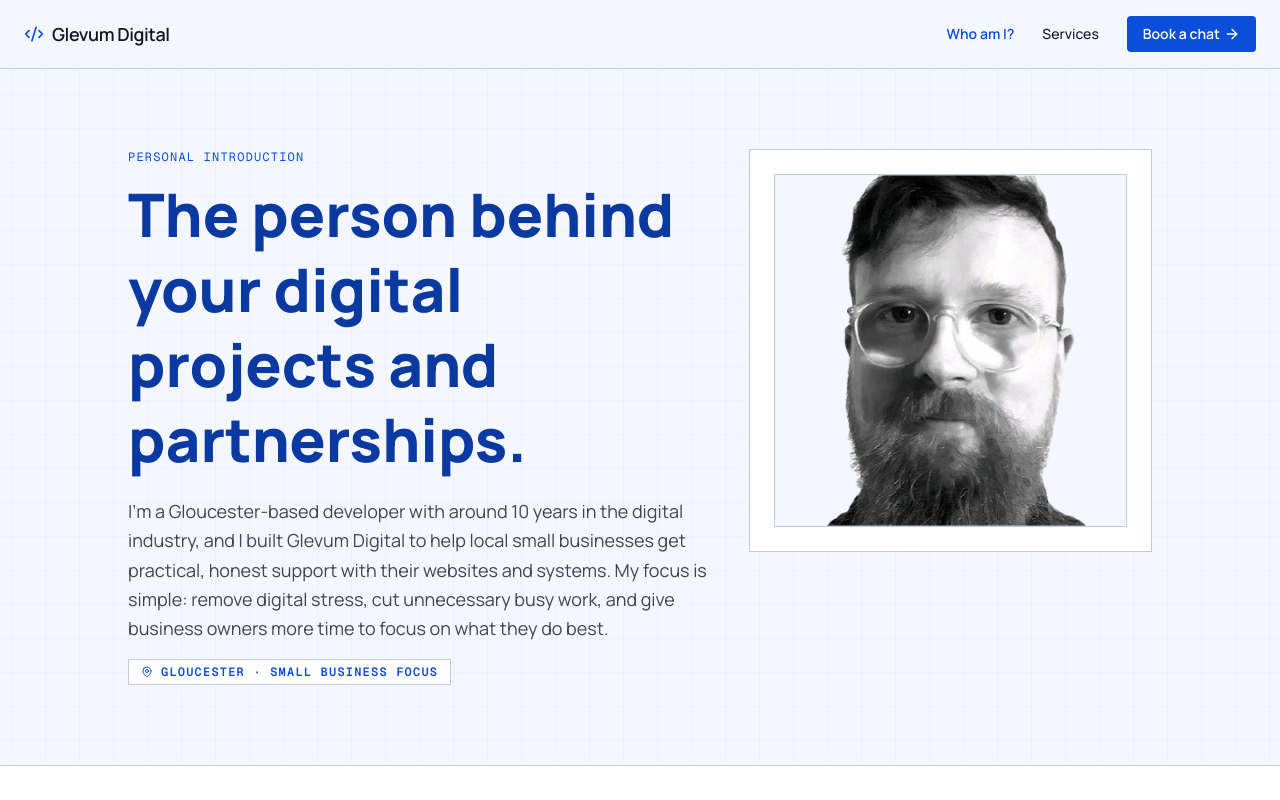
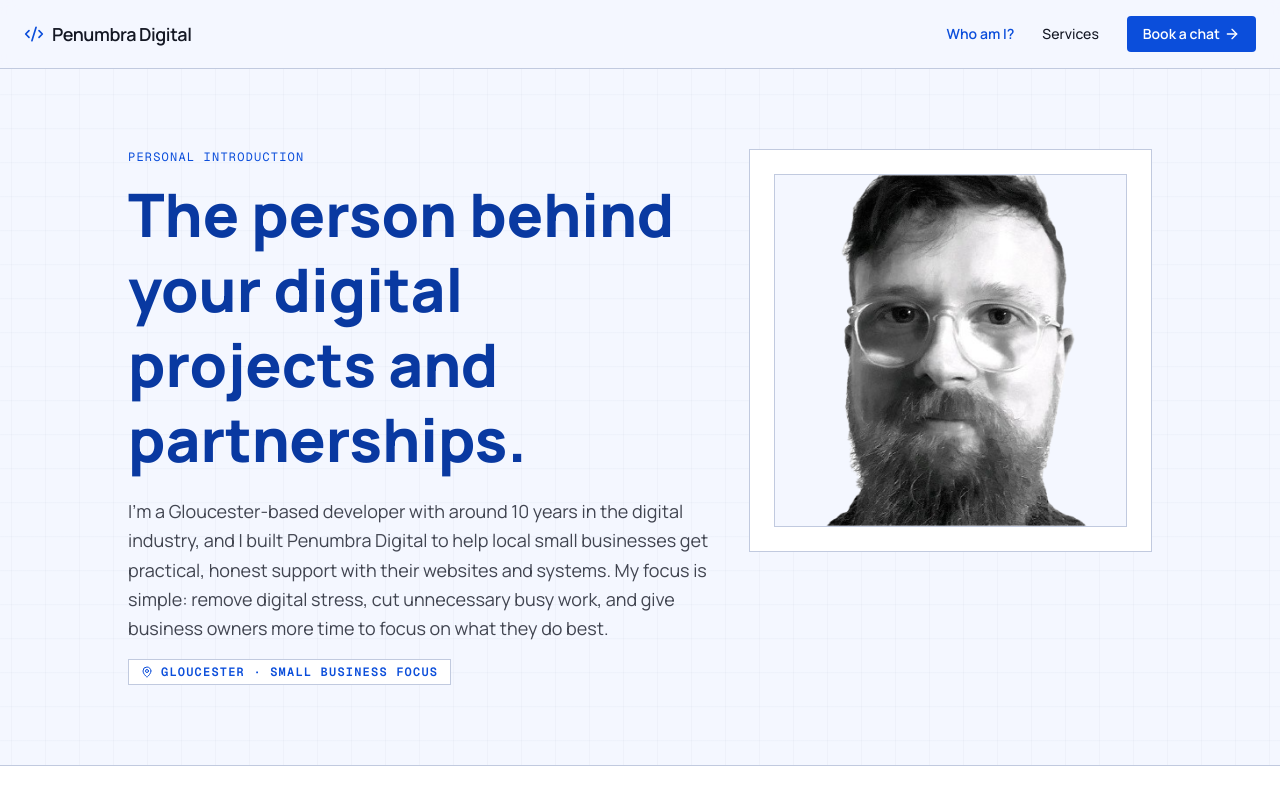
Before and after one commit to Jwakers/glevum-digital, a Next.js app: page /who-am-i in a window 1280 px wide. Shown: the top 800 px of the page. Built offline with nearby package versions, Linux system fonts and the light colour scheme.

Commit message:
feat: update branding across the site to reflect transition from Glevum Digital to Penumbra Digital, including metadata, descriptions, and header content

```diff
--- a/src/app/layout.tsx
+++ b/src/app/layout.tsx
@@ -1,6 +1,6 @@
+import { SiteHeader } from "@/components/site-header";
 import type { Metadata } from "next";
 import { Geist_Mono, Manrope } from "next/font/google";
-import { SiteHeader } from "@/components/site-header";
 import "./globals.css";
 
 const bodyFont = Manrope({
@@ -16,21 +16,21 @@ const geistMono = Geist_Mono({
 export const metadata: Metadata = {
   metadataBase: new URL("https://glevum.digital"),
   title: {
-    default: "Glevum Digital | Get Seen in Gloucester",
-    template: "%s | Glevum Digital",
+    default: "Penumbra Digital | Get Seen in Gloucester",
+    template: "%s | Penumbra Digital",
   },
   description:
     "Bold websites, local visibility, and practical digital support for Gloucester small businesses.",
   alternates: {
     canonical: "/",
   },
-  applicationName: "Glevum Digital",
+  applicationName: "Penumbra Digital",
   category: "business",
   openGraph: {
     type: "website",
     url: "https://glevum.digital",
-    siteName: "Glevum Digital",
-    title: "Glevum Digital | Get Seen in Gloucester",
+    siteName: "Penumbra Digital",
+    title: "Penumbra Digital | Get Seen in Gloucester",
     description:
       "Bold websites, local visibility, and practical digital support for Gloucester small businesses.",
     locale: "en_GB",
@@ -39,13 +39,13 @@ export const metadata: Metadata = {
     //     url: "/og-image.svg",
     //     width: 1200,
     //     height: 630,
-    //     alt: "Glevum Digital - local digital support for Gloucester small businesses",
+    //     alt: "Penumbra Digital - local digital support for Gloucester small businesses",
     //   },
     // ],
   },
   twitter: {
     card: "summary_large_image",
-    title: "Glevum Digital | Get Seen in Gloucester",
+    title: "Penumbra Digital | Get Seen in Gloucester",
     description:
       "Bold websites, local visibility, and practical digital support for Gloucester small businesses.",
     // images: ["/og-image.svg"],
@@ -77,7 +77,7 @@ export default function RootLayout({
         <SiteHeader />
         {children}
         <footer className="border-t border-outline-variant py-8 text-center text-xs font-mono text-outline uppercase tracking-widest bg-background">
-          &copy; {new Date().getFullYear()} Glevum Digital · Bold digital
+          &copy; {new Date().getFullYear()} Penumbra Digital · Bold digital
           support for Gloucester small businesses.
         </footer>
       </body>
--- a/src/app/page.tsx
+++ b/src/app/page.tsx
@@ -33,12 +33,12 @@ export const metadata: Metadata = {
   },
   openGraph: {
     url: "/",
-    title: "Glevum Digital | Get Seen in Gloucester",
+    title: "Penumbra Digital | Get Seen in Gloucester",
     description:
       "Local digital support for Gloucester small businesses: websites, visibility improvements, and practical help for one-off projects or ongoing support.",
   },
   twitter: {
-    title: "Glevum Digital | Get Seen in Gloucester",
+    title: "Penumbra Digital | Get Seen in Gloucester",
     description:
       "Local digital support for Gloucester small businesses: websites, visibility improvements, and practical help for one-off projects or ongoing support.",
   },
@@ -133,7 +133,7 @@ const faqs = [
 const localBusinessSchema = {
   "@context": "https://schema.org",
   "@type": "ProfessionalService",
-  name: "Glevum Digital",
+  name: "Penumbra Digital",
   url: "https://glevum.digital",
   email: "hello@glevum.digital",
   areaServed: {
@@ -379,7 +379,7 @@ export default function Home() {
                   Who am I?
                 </p>
                 <h2 className="text-3xl md:text-4xl font-sans font-extrabold tracking-tight leading-tight mb-4">
-                  Meet the person behind Glevum Digital.
+                  Meet the person behind Penumbra Digital.
                 </h2>
                 <p className="text-foreground/80 leading-relaxed max-w-3xl">
                   Learn more about my background, how I work with local
@@ -397,7 +397,7 @@ export default function Home() {
                 <div className="aspect-square border border-outline-variant bg-surface overflow-hidden">
                   <Image
                     src={profileImage}
-                    alt="Jack Wakeham, founder of Glevum Digital"
+                    alt="Jack Wakeham, founder of Penumbra Digital"
                     className="h-full w-full object-cover"
                   />
                 </div>
--- a/src/app/who-am-i/page.tsx
+++ b/src/app/who-am-i/page.tsx
@@ -1,5 +1,5 @@
+import { Handshake, MapPin, MessageSquare, ShieldCheck } from "lucide-react";
 import type { Metadata } from "next";
-import { Handshake, MapPin, MessageSquare, ShieldCheck } from "lucide-react";
 import Image from "next/image";
 import Link from "next/link";
 import profileImage from "../../../public/profile-image.png";
@@ -7,9 +7,9 @@ import profileImage from "../../../public/profile-image.png";
 export const metadata: Metadata = {
   title: "Who Am I?",
   description:
-    "A personal introduction to the local digital partner behind Glevum Digital, with values, approach, and support for one-off projects or ongoing work.",
+    "A personal introduction to the local digital partner behind Penumbra Digital, with values, approach, and support for one-off projects or ongoing work.",
   keywords: [
-    "about glevum digital",
+    "about Penumbra Digital",
     "gloucester digital consultant",
     "local web partner gloucester",
   ],
@@ -18,12 +18,12 @@ export const metadata: Metadata = {
   },
   openGraph: {
     url: "/who-am-i",
-    title: "Meet the Person Behind Glevum Digital",
+    title: "Meet the Person Behind Penumbra Digital",
     description:
       "A personal introduction to your local Gloucester digital partner, approach, and support for one-off projects or ongoing work.",
   },
   twitter: {
-    title: "Meet the Person Behind Glevum Digital",
+    title: "Meet the Person Behind Penumbra Digital",
     description:
       "A personal introduction to your local Gloucester digital partner, approach, and support for one-off projects or ongoing work.",
   },
@@ -38,7 +38,7 @@ const sections = [
   {
     title: "Why I started this",
     prompt:
-      "I started Glevum Digital to bring that experience back home to Gloucester. I wanted to focus on helping local small businesses who are great at what they do but often do not have the time to untangle websites, systems, updates, and digital tools on top of running day-to-day operations.",
+      "I started Penumbra Digital to bring that experience back home to Gloucester. I wanted to focus on helping local small businesses who are great at what they do but often do not have the time to untangle websites, systems, updates, and digital tools on top of running day-to-day operations.",
   },
   {
     title: "How I work with clients",
@@ -78,12 +78,19 @@ export default function WhoAmIPage() {
         <section className="px-6 py-20 border-b border-outline-variant blueprint-grid-bg">
           <div className="max-w-5xl mx-auto grid grid-cols-1 lg:grid-cols-12 gap-10 items-start">
             <div className="lg:col-span-7">
-              <p className="text-xs font-mono uppercase tracking-widest text-primary mb-3">Personal introduction</p>
+              <p className="text-xs font-mono uppercase tracking-widest text-primary mb-3">
+                Personal introduction
+              </p>
               <h1 className="text-4xl md:text-6xl font-sans font-extrabold leading-tight text-primary-fixed mb-5">
                 The person behind your digital projects and partnerships.
               </h1>
               <p className="text-lg text-foreground/80 leading-relaxed mb-4">
-                I&apos;m a Gloucester-based developer with around 10 years in the digital industry, and I built Glevum Digital to help local small businesses get practical, honest support with their websites and systems. My focus is simple: remove digital stress, cut unnecessary busy work, and give business owners more time to focus on what they do best.
+                I&apos;m a Gloucester-based developer with around 10 years in
+                the digital industry, and I built Penumbra Digital to help local
+                small businesses get practical, honest support with their
+                websites and systems. My focus is simple: remove digital stress,
+                cut unnecessary busy work, and give business owners more time to
+                focus on what they do best.
               </p>
               <div className="inline-flex items-center border border-primary text-primary px-3 py-1 text-xs font-semibold font-mono uppercase tracking-widest bg-surface">
                 <MapPin className="w-3 h-3 mr-2" />
@@ -96,7 +103,7 @@ export default function WhoAmIPage() {
                 <div className="border border-outline-variant bg-background">
                   <Image
                     src={profileImage}
-                    alt="Jack Wakeham, founder of Glevum Digital"
+                    alt="Jack Wakeham, founder of Penumbra Digital"
                     className="block w-full h-auto"
                   />
                 </div>
@@ -107,13 +114,19 @@ export default function WhoAmIPage() {
 
         <section className="px-6 py-20 border-b border-outline-variant bg-surface">
           <div className="max-w-5xl mx-auto">
-            <p className="text-xs font-mono uppercase tracking-widest text-primary mb-3">How I work</p>
-            <h2 className="text-3xl md:text-4xl font-sans font-extrabold tracking-tight leading-tight mb-8">What working together looks like</h2>
+            <p className="text-xs font-mono uppercase tracking-widest text-primary mb-3">
+              How I work
+            </p>
+            <h2 className="text-3xl md:text-4xl font-sans font-extrabold tracking-tight leading-tight mb-8">
+              What working together looks like
+            </h2>
             <div className="grid grid-cols-1 gap-px bg-outline-variant border border-outline-variant">
               {sections.map((item) => (
                 <article key={item.title} className="bg-background p-7">
                   <h3 className="text-xl font-semibold mb-3">{item.title}</h3>
-                  <p className="text-sm text-foreground/80 leading-relaxed">{item.prompt}</p>
+                  <p className="text-sm text-foreground/80 leading-relaxed">
+                    {item.prompt}
+                  </p>
                 </article>
               ))}
             </div>
@@ -125,11 +138,16 @@ export default function WhoAmIPage() {
             <div className="bg-surface border border-outline-variant p-7">
               <div className="flex items-center gap-2 mb-4">
                 <ShieldCheck className="w-5 h-5 text-primary" />
-                <h3 className="text-xl font-semibold">Trust points you can personalise</h3>
+                <h3 className="text-xl font-semibold">
+                  Trust points you can personalise
+                </h3>
               </div>
               <ul className="space-y-3 text-sm text-foreground/80 leading-relaxed">
                 {trustPoints.map((item) => (
-                  <li key={item} className="border border-outline-variant bg-background p-3">
+                  <li
+                    key={item}
+                    className="border border-outline-variant bg-background p-3"
+                  >
                     {item}
                   </li>
                 ))}
@@ -142,7 +160,11 @@ export default function WhoAmIPage() {
                 <h3 className="text-xl font-semibold">A personal note</h3>
               </div>
               <p className="text-sm text-foreground/80 leading-relaxed mb-4">
-                I care about making digital feel less overwhelming. You should always feel comfortable asking questions, challenging ideas, and understanding exactly where your time and budget are going. The goal is to build the right systems for your business, not the most complicated ones.
+                I care about making digital feel less overwhelming. You should
+                always feel comfortable asking questions, challenging ideas, and
+                understanding exactly where your time and budget are going. The
+                goal is to build the right systems for your business, not the
+                most complicated ones.
               </p>
               <div className="border border-dashed border-outline bg-background p-4 text-sm text-foreground/70">
                 Jack Wakeham · Founder & Developer · Gloucester
@@ -155,10 +177,14 @@ export default function WhoAmIPage() {
           <div className="max-w-5xl mx-auto bg-background border border-outline-variant p-8 md:p-10">
             <div className="flex items-start gap-3 mb-4">
               <MessageSquare className="w-5 h-5 text-primary mt-0.5" />
-              <h2 className="text-2xl md:text-3xl font-sans font-extrabold tracking-tight leading-tight">Ready to chat?</h2>
+              <h2 className="text-2xl md:text-3xl font-sans font-extrabold tracking-tight leading-tight">
+                Ready to chat?
+              </h2>
             </div>
             <p className="text-foreground/80 mb-6">
-              If you&apos;d like honest advice and practical support for a one-off project or longer-term partnership, let&apos;s have a chat and see what would help most.
+              If you&apos;d like honest advice and practical support for a
+              one-off project or longer-term partnership, let&apos;s have a chat
+              and see what would help most.
             </p>
             <Link
               href="/#contact"
--- a/src/components/site-header.tsx
+++ b/src/components/site-header.tsx
@@ -1,4 +1,4 @@
- "use client";
+"use client";
 
 import { ArrowRight, Code2 } from "lucide-react";
 import Link from "next/link";
@@ -30,7 +30,9 @@ export function SiteHeader({ currentPage = "home" }: SiteHeaderProps) {
     <nav className="flex items-center justify-between px-6 py-4 border-b border-outline-variant bg-background/90 backdrop-blur sticky top-0 z-50">
       <Link href="/" className="flex items-center gap-2">
         <Code2 className="w-5 h-5 text-primary" />
-        <span className="font-semibold tracking-tight text-lg">Glevum Digital</span>
+        <span className="font-semibold tracking-tight text-lg">
+          Penumbra Digital
+        </span>
       </Link>
       <div className="flex gap-7">
         <Link href="/who-am-i" className={whoClass}>
```
Also changed, not shown: skills/service-content-writer/SKILL.md (+2 -2 lines), 1 other file (tests, documents, lock files or other folders).
